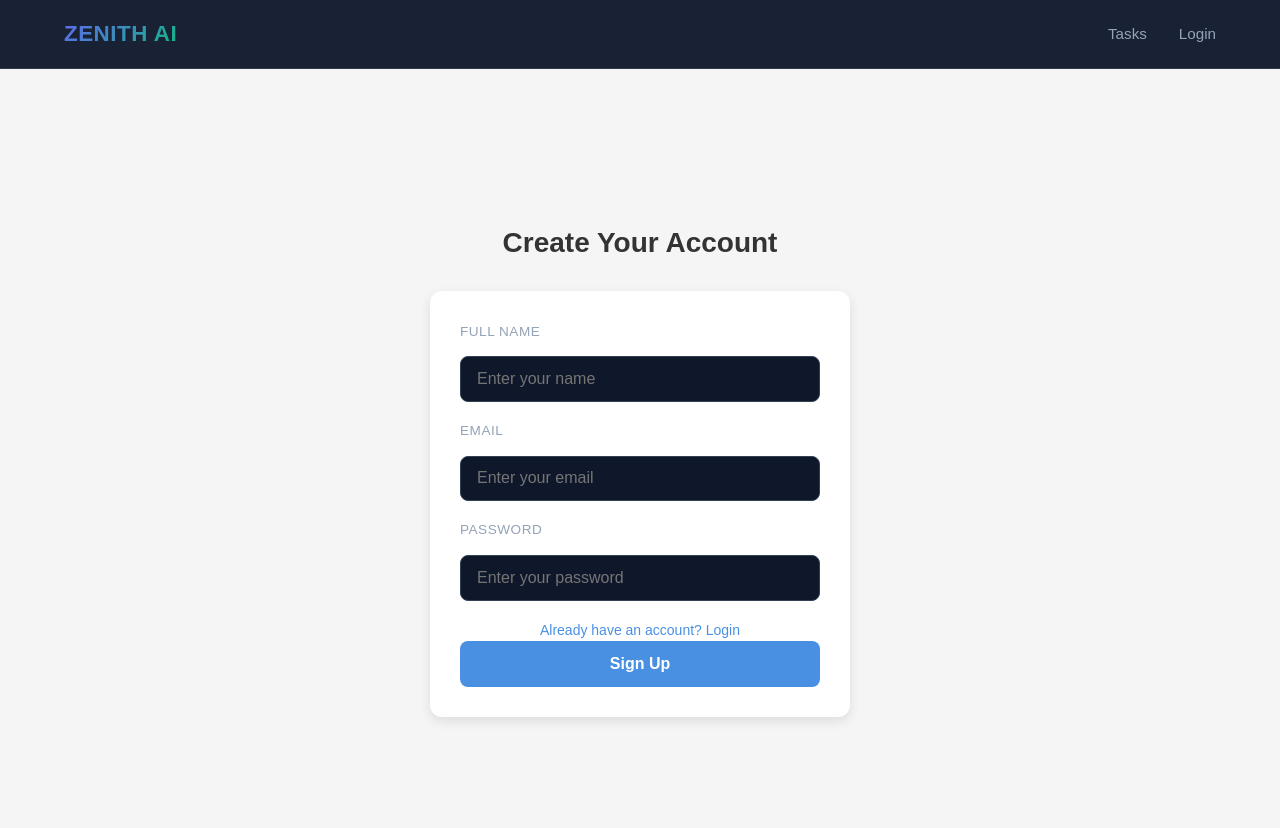
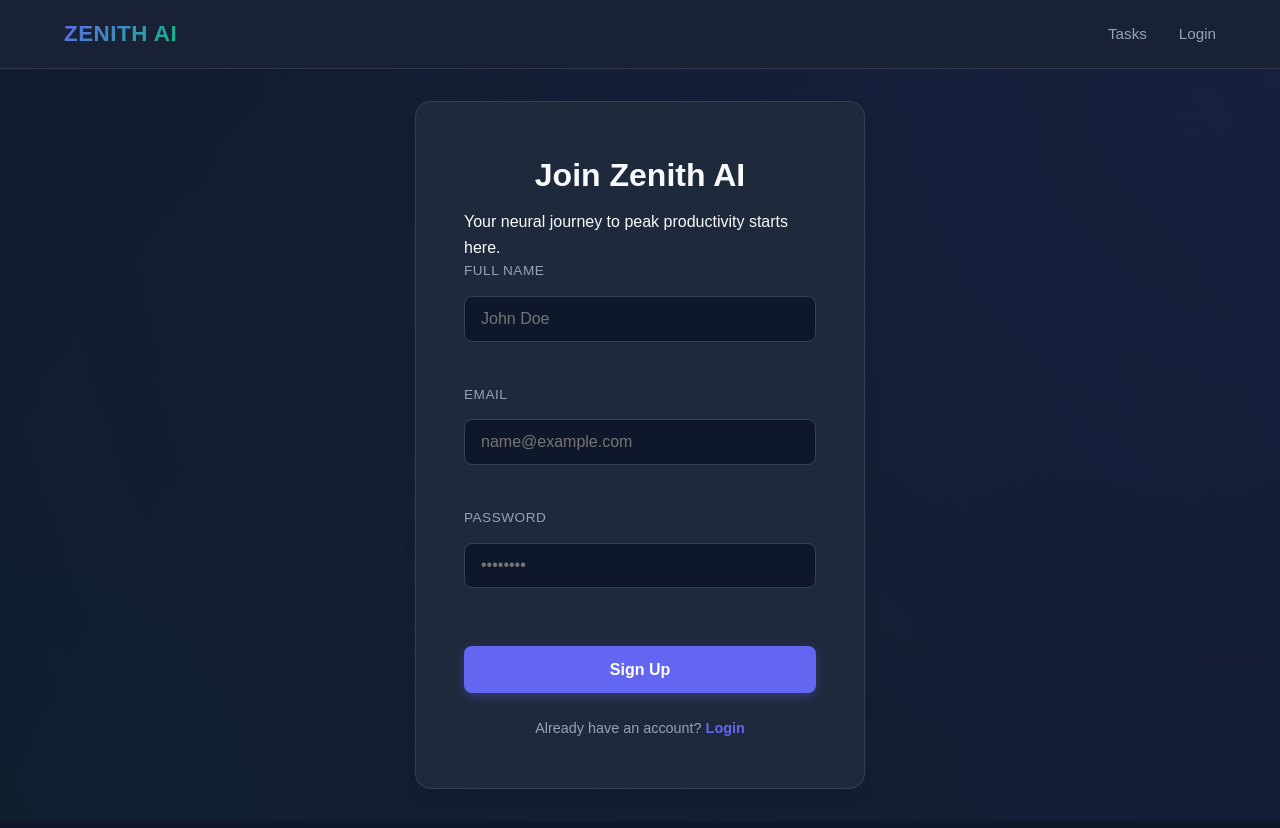
Before and after one commit to thecodexnam/Ultimate-Backend, a React app in the folder TODO/frontend/: page /signup in a window 1280 px wide. Shown: the top 828 px of the page. Built offline with nearby package versions, Linux system fonts and the light colour scheme; the HTML template or start-up script is replaced by a standard one.

Commit message:
style: update SignUp component for improved layout and styling consistency

```diff
--- a/TODO/frontend/src/component/SignUp.jsx
+++ b/TODO/frontend/src/component/SignUp.jsx
@@ -1,6 +1,6 @@
 import React, { useState } from "react";
 import { Link, useNavigate } from "react-router-dom";
-import "../style/addtask.css"; // using same theme CSS
+import "../style/auth.css";
 
 const Signup = () => {
   const [userData, setUserData] = useState({
@@ -45,15 +45,17 @@ const Signup = () => {
   };
 
   return (
-    <div className="add-task-container">
-      <h1>Create Your Account</h1>
+    <div className="auth-container">
+      <div className="auth-card">
+        <h1 className='form-heading'>Join Zenith AI</h1>
+        <p className='form-subtext'>Your neural journey to peak productivity starts here.</p>
 
-      <form className="add-task-form" onSubmit={handleSignup}>
+        <form className="auth-form" onSubmit={handleSignup}>
           <div className="form-group">
             <label>Full Name</label>
             <input
               type="text"
-            placeholder="Enter your name"
+              placeholder="John Doe"
               value={userData.name}
               onChange={(e) =>
                 setUserData({ ...userData, name: e.target.value })
@@ -66,7 +68,7 @@ const Signup = () => {
             <label>Email</label>
             <input
               type="email"
-            placeholder="Enter your email"
+              placeholder="name@example.com"
               value={userData.email}
               onChange={(e) =>
                 setUserData({ ...userData, email: e.target.value })
@@ -79,7 +81,7 @@ const Signup = () => {
             <label>Password</label>
             <input
               type="password"
-            placeholder="Enter your password"
+              placeholder="••••••••"
               value={userData.password}
               onChange={(e) =>
                 setUserData({ ...userData, password: e.target.value })
@@ -88,11 +90,15 @@ const Signup = () => {
             />
           </div>
 
-        <Link to="/login" className="login-link">Already have an account? Login</Link>
-        <button onClick={handleSignup} type="submit" className="submit-btn">
+          <button type="submit" className="auth-btn">
             Sign Up
           </button>
         </form>
+
+        <p className="auth-link">
+          Already have an account? <Link to="/login">Login</Link>
+        </p>
+      </div>
     </div>
   );
 };
```
Lines whose indentation alone changed are shown as unchanged.
